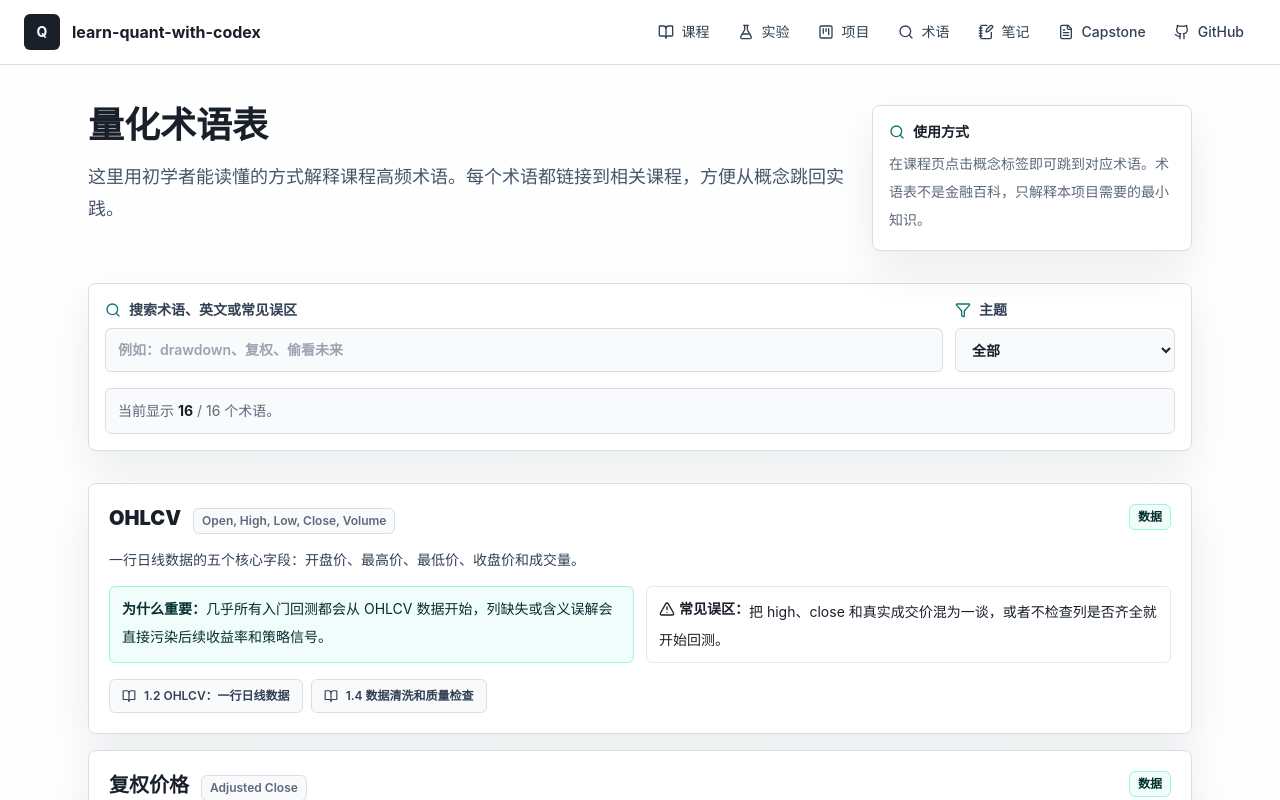
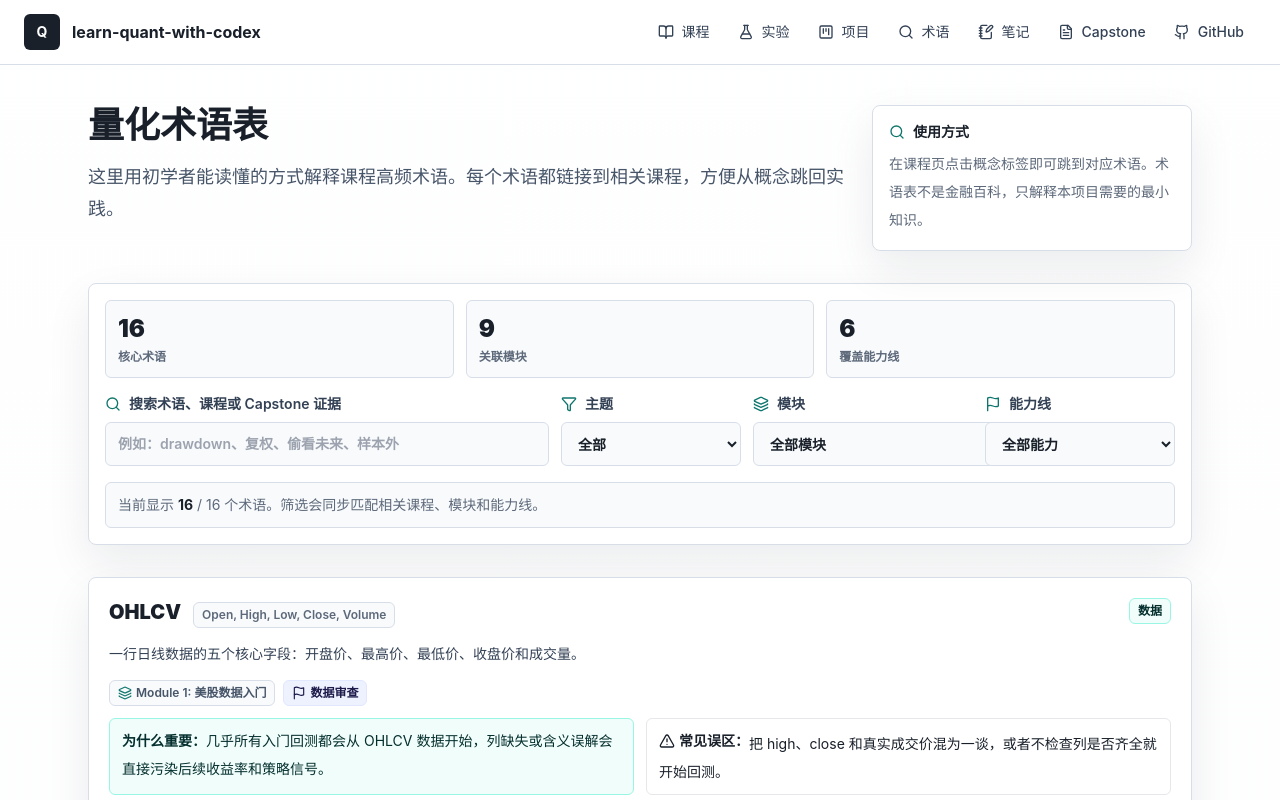
Before and after one commit to ZeyuZuo/learn-quant-with-codex, a Next.js app in the folder web/: page /glossary in a window 1280 px wide. Shown: the top 800 px of the page. Built offline with nearby package versions, Linux system fonts and the light colour scheme.

Commit message:
Connect glossary to course skill lines

```diff
--- a/web/src/components/glossary/GlossaryExplorer.tsx
+++ b/web/src/components/glossary/GlossaryExplorer.tsx
@@ -2,47 +2,103 @@
 
 import Link from "next/link";
 import { useMemo, useState } from "react";
-import { AlertTriangle, BookOpen, Filter, RotateCcw, Search } from "lucide-react";
+import { AlertTriangle, BookOpen, Filter, Flag, Layers3, RotateCcw, Search, Target } from "lucide-react";
+import { courseModules, getSkillLine, skillLines } from "@/lib/courses";
 import { getRelatedLessons, glossaryTerms, type GlossaryTerm } from "@/lib/glossary";
+import type { SkillLineId } from "@/lib/types";
 
 const groups: Array<GlossaryTerm["group"] | "全部"> = ["全部", "数据", "收益", "风险", "回测", "策略", "验证", "边界"];
+type SkillLineFilter = SkillLineId | "全部";
+
+function uniqueValues<T>(values: T[]) {
+  return Array.from(new Set(values));
+}
 
 export function GlossaryExplorer() {
   const [query, setQuery] = useState("");
   const [group, setGroup] = useState<GlossaryTerm["group"] | "全部">("全部");
+  const [moduleId, setModuleId] = useState("全部");
+  const [skillLineId, setSkillLineId] = useState<SkillLineFilter>("全部");
+
+  const enrichedTerms = useMemo(
+    () =>
+      glossaryTerms.map((term) => {
+        const lessons = getRelatedLessons(term);
+        const modules = uniqueValues(lessons.map((lesson) => lesson.moduleId))
+          .map((id) => courseModules.find((module) => module.id === id))
+          .filter((module) => module !== undefined);
+        const relatedSkillLines = uniqueValues(lessons.map((lesson) => lesson.skillLine))
+          .map((id) => getSkillLine(id))
+          .filter((skillLine) => skillLine !== undefined);
+
+        return { term, lessons, modules, skillLines: relatedSkillLines };
+      }),
+    [],
+  );
 
   const filteredTerms = useMemo(() => {
     const normalizedQuery = query.trim().toLowerCase();
-    return glossaryTerms.filter((term) => {
+    return enrichedTerms.filter(({ term, lessons, modules, skillLines: relatedSkillLines }) => {
       const matchesGroup = group === "全部" || term.group === group;
-      if (!normalizedQuery) {
-        return matchesGroup;
-      }
-      const haystack = [term.term, term.english, term.summary, term.whyItMatters, term.commonMistake, term.group].join(" ").toLowerCase();
-      return matchesGroup && haystack.includes(normalizedQuery);
+      const matchesModule = moduleId === "全部" || lessons.some((lesson) => lesson.moduleId === moduleId);
+      const matchesSkillLine = skillLineId === "全部" || lessons.some((lesson) => lesson.skillLine === skillLineId);
+      const haystack = [
+        term.term,
+        term.english,
+        term.summary,
+        term.whyItMatters,
+        term.commonMistake,
+        term.group,
+        ...lessons.flatMap((lesson) => [lesson.id, lesson.title, lesson.subtitle, lesson.pythonModule]),
+        ...modules.map((module) => module.title),
+        ...relatedSkillLines.flatMap((skillLine) => [skillLine.title, skillLine.shortTitle, skillLine.capstoneEvidence]),
+      ]
+        .join(" ")
+        .toLowerCase();
+      const matchesQuery = !normalizedQuery || haystack.includes(normalizedQuery);
+      return matchesGroup && matchesModule && matchesSkillLine && matchesQuery;
     });
-  }, [group, query]);
+  }, [enrichedTerms, group, moduleId, query, skillLineId]);
 
-  const hasActiveFilter = query.trim().length > 0 || group !== "全部";
+  const coveredModuleCount = uniqueValues(enrichedTerms.flatMap((item) => item.modules.map((module) => module.id))).length;
+  const coveredSkillLineCount = uniqueValues(enrichedTerms.flatMap((item) => item.skillLines.map((skillLine) => skillLine.id))).length;
+  const hasActiveFilter = query.trim().length > 0 || group !== "全部" || moduleId !== "全部" || skillLineId !== "全部";
 
   function clearFilters() {
     setQuery("");
     setGroup("全部");
+    setModuleId("全部");
+    setSkillLineId("全部");
   }
 
   return (
     <>
       <section className="mt-8 rounded-lg border border-line bg-white p-4 shadow-soft">
-        <div className="grid gap-3 lg:grid-cols-[1fr_220px]">
+        <div className="grid gap-3 sm:grid-cols-3">
+          <div className="rounded-md border border-line bg-slate-50 p-3">
+            <div className="text-2xl font-black text-ink">{glossaryTerms.length}</div>
+            <div className="mt-1 text-xs font-semibold text-muted">核心术语</div>
+          </div>
+          <div className="rounded-md border border-line bg-slate-50 p-3">
+            <div className="text-2xl font-black text-ink">{coveredModuleCount}</div>
+            <div className="mt-1 text-xs font-semibold text-muted">关联模块</div>
+          </div>
+          <div className="rounded-md border border-line bg-slate-50 p-3">
+            <div className="text-2xl font-black text-ink">{coveredSkillLineCount}</div>
+            <div className="mt-1 text-xs font-semibold text-muted">覆盖能力线</div>
+          </div>
+        </div>
+
+        <div className="mt-4 grid gap-3 lg:grid-cols-[1fr_180px_220px_190px]">
           <label className="grid gap-2 text-sm font-semibold text-slate-700">
             <span className="inline-flex items-center gap-2">
               <Search className="h-4 w-4 text-accent" />
-              搜索术语、英文或常见误区
+              搜索术语、课程或 Capstone 证据
             </span>
             <input
               value={query}
               onChange={(event) => setQuery(event.target.value)}
-              placeholder="例如：drawdown、复权、偷看未来"
+              placeholder="例如：drawdown、复权、偷看未来、样本外"
               className="min-h-11 rounded-md border border-line bg-slate-50 px-3 text-sm text-ink outline-none transition focus:border-accent focus:bg-white focus:ring-2 focus:ring-accent/20"
             />
           </label>
@@ -63,11 +119,47 @@ export function GlossaryExplorer() {
               ))}
             </select>
           </label>
+          <label className="grid gap-2 text-sm font-semibold text-slate-700">
+            <span className="inline-flex items-center gap-2">
+              <Layers3 className="h-4 w-4 text-accent" />
+              模块
+            </span>
+            <select
+              value={moduleId}
+              onChange={(event) => setModuleId(event.target.value)}
+              className="min-h-11 rounded-md border border-line bg-slate-50 px-3 text-sm text-ink outline-none transition focus:border-accent focus:bg-white focus:ring-2 focus:ring-accent/20"
+            >
+              <option value="全部">全部模块</option>
+              {courseModules.map((module) => (
+                <option key={module.id} value={module.id}>
+                  {module.title}
+                </option>
+              ))}
+            </select>
+          </label>
+          <label className="grid gap-2 text-sm font-semibold text-slate-700">
+            <span className="inline-flex items-center gap-2">
+              <Flag className="h-4 w-4 text-accent" />
+              能力线
+            </span>
+            <select
+              value={skillLineId}
+              onChange={(event) => setSkillLineId(event.target.value as SkillLineFilter)}
+              className="min-h-11 rounded-md border border-line bg-slate-50 px-3 text-sm text-ink outline-none transition focus:border-accent focus:bg-white focus:ring-2 focus:ring-accent/20"
+            >
+              <option value="全部">全部能力</option>
+              {skillLines.map((skillLine) => (
+                <option key={skillLine.id} value={skillLine.id}>
+                  {skillLine.title}
+                </option>
+              ))}
+            </select>
+          </label>
         </div>
 
         <div className="mt-4 flex flex-wrap items-center justify-between gap-3 rounded-md border border-line bg-slate-50 p-3">
           <p className="text-sm text-muted">
-            当前显示 <span className="font-bold text-ink">{filteredTerms.length}</span> / {glossaryTerms.length} 个术语。
+            当前显示 <span className="font-bold text-ink">{filteredTerms.length}</span> / {glossaryTerms.length} 个术语。筛选会同步匹配相关课程、模块和能力线。
           </p>
           {hasActiveFilter ? (
             <button
@@ -90,8 +182,7 @@ export function GlossaryExplorer() {
       ) : null}
 
       <section className="mt-8 grid gap-4">
-        {filteredTerms.map((term, index) => {
-          const lessons = getRelatedLessons(term);
+        {filteredTerms.map(({ term, lessons, modules, skillLines: relatedSkillLines }, index) => {
           return (
             <article
               key={term.id}
@@ -109,6 +200,20 @@ export function GlossaryExplorer() {
                 <span className="rounded-md border border-teal-200 bg-teal-50 px-2 py-1 text-xs font-black text-teal-950">{term.group}</span>
               </div>
               <p className="mt-3 text-sm leading-7 text-slate-700">{term.summary}</p>
+              <div className="mt-3 flex flex-wrap gap-2 text-xs font-semibold text-slate-600">
+                {modules.map((module) => (
+                  <span key={module.id} className="inline-flex items-center gap-1 rounded-md border border-line bg-slate-50 px-2 py-1">
+                    <Layers3 className="h-3.5 w-3.5 text-accent" />
+                    {module.title}
+                  </span>
+                ))}
+                {relatedSkillLines.map((skillLine) => (
+                  <span key={skillLine.id} className="inline-flex items-center gap-1 rounded-md border border-indigo-100 bg-indigo-50 px-2 py-1 text-indigo-950">
+                    <Flag className="h-3.5 w-3.5" />
+                    {skillLine.title}
+                  </span>
+                ))}
+              </div>
               <div className="mt-3 grid gap-3 lg:grid-cols-2">
                 <div className="rounded-md border border-teal-200 bg-teal-50 px-3 py-2 text-sm leading-7 text-teal-950">
                   <span className="font-bold">为什么重要：</span>
@@ -122,6 +227,19 @@ export function GlossaryExplorer() {
                   {term.commonMistake}
                 </div>
               </div>
+              {relatedSkillLines.length > 0 ? (
+                <div className="mt-4 rounded-md border border-indigo-100 bg-indigo-50 px-3 py-2 text-xs leading-5 text-indigo-950">
+                  <div className="inline-flex items-center gap-1 font-black text-ink">
+                    <Target className="h-3.5 w-3.5 text-accent" />
+                    Capstone 复盘证据
+                  </div>
+                  <div className="mt-1 grid gap-1">
+                    {relatedSkillLines.map((skillLine) => (
+                      <p key={skillLine.id}>{skillLine.capstoneEvidence}</p>
+                    ))}
+                  </div>
+                </div>
+              ) : null}
               {lessons.length > 0 ? (
                 <div className="mt-4 flex flex-wrap gap-2">
                   {lessons.map((lesson) => (
```
